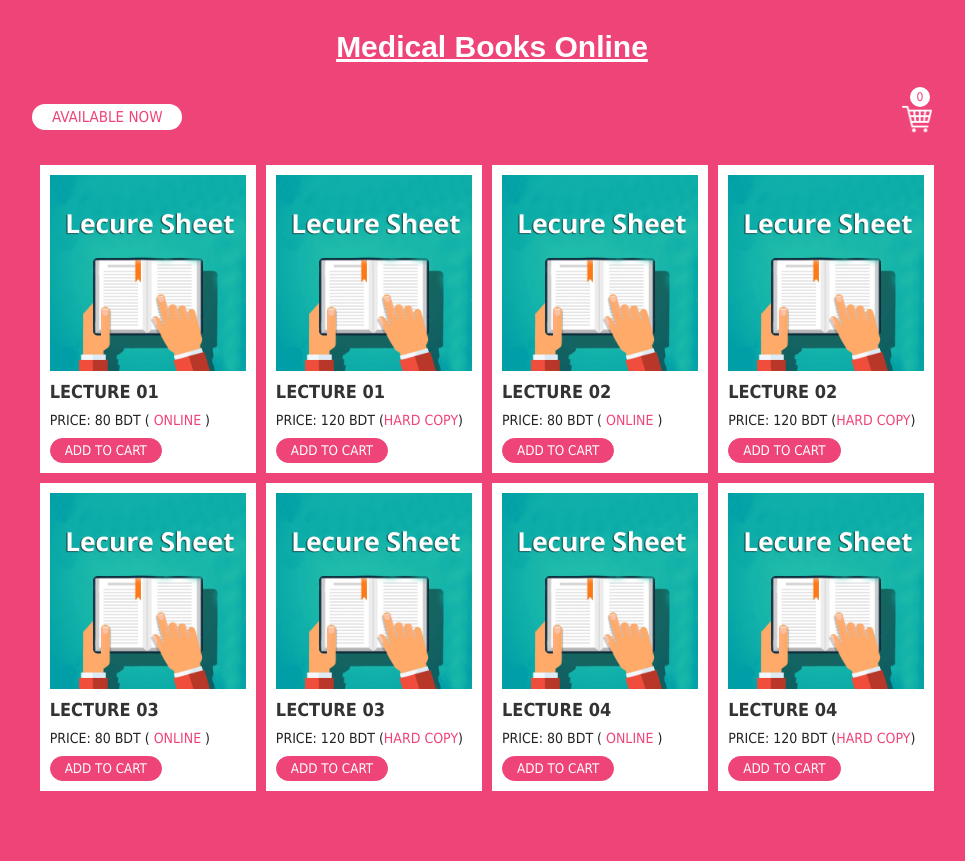
After one commit to msi132043/php-codeigniter-framework, a PHP site: page /lecture-index.html in a window 1280 px wide. The commit adds this page. Shown: the whole page, without its empty margins (148-1113 px from the left). Run offline with PHP 8.4, Linux system fonts and the light colour scheme; some libraries are stand-ins or nearby versions.

Commit message:
update add to cart

```diff
--- a/add-to-cart/css/index.css
+++ b/add-to-cart/css/index.css
@@ -5,6 +5,11 @@
     -webkit-box-sizing: border-box;
     -moz-box-sizing: border-box;
     box-sizing: border-box;
+}
+
+a {
+    text-decoration: none;
+    display: inline-block;
 }
 
 body {
@@ -34,6 +39,7 @@ h1 {
 }
 
 .shoping_card_body h2 {
+    font-family: ;
     display: inline-block;
     background: white;
     color: #ef4478;
@@ -47,13 +53,14 @@ h1 {
 }
 
 .shoping_card_body .items {
-  display: block;
+    display: flex;
+    justify-content: center;
+    flex-wrap: wrap;
     margin: 20px 0;
 }
 
 .shoping_card_body .item {
     background: white;
-  float: left;
     margin: 0 10px 10px 0;
     width: 23.5%;
     padding: 10px;
@@ -80,6 +87,15 @@ h1 {
     color: #222;
 }
 
+.shoping_card_body .item p span {
+    color: #ef4478;
+}
+
+.shoping_card_body .item a {
+    background: #ef4478;
+    color: #fff;
+}
+
 .shoping_card_body .item button {
     border: 1px solid #ef4478;
     padding: 4px 14px;
@@ -102,8 +118,24 @@ h1 {
     outline: none !important;
 }
 
-.shoping_card_body span {
+.shoping_card_body .cart__icon {
     float: right;
+    position: relative;
+}
+
+.shoping_card_body .cart__number {
+    position: absolute;
+    left: 8px;
+    top: -17px;
+    background: #fff;
+    border-radius: 50%;
+    width: 20px;
+    height: 20px;
+    text-align: center;
+    line-height: 20px;
+    font-size: 12px;
+    color: #ef4478;
+
 }
 
 .shoping_card_body .shopping-cart {
@@ -114,4 +146,5 @@ h1 {
     width: 30px;
     height: 30px;
     margin-right: 20px;
+    cursor: pointer;
 }
--- a/add-to-cart/js/index.js
+++ b/add-to-cart/js/index.js
@@ -1,4 +1,6 @@
 $('.add-to-cart').on('click', function () {
+    cartValue++;
+    cartNumber.innerHTML = cartValue;
     var cart = $('.shopping-cart');
     var imgtodrag = $(this).parent('.item').find("img").eq(0);
     if (imgtodrag) {
--- /dev/null
+++ b/add-to-cart/lecture-index.html
@@ -0,0 +1,158 @@
+<!DOCTYPE html>
+<html lang="en">
+
+<head>
+    <meta charset="UTF-8">
+    <title>Medical Books Online</title>
+    <link rel="stylesheet" href="css/index.css">
+</head>
+
+<body>
+
+    <div class="page--content">
+        <section>
+            <div class="container">
+                <div class="row">
+                    <h1>Medical Books Online</h1>
+                    <!-- wrapper -->
+                    <div class="col shoping_card_body">
+                        <h2>Available Now</h2>
+                        <p class="cart__icon">
+                            <i class="shopping-cart"></i>
+                            <span class="cart__number">0</span>
+                            </p>
+                        <div class="clr"></div>
+                        <!-- items -->
+                        <div class="items">
+
+                            <!-- single item -->
+                            <div class="item">
+                                <img src="images/lecture-1.jpg" alt="lecture-1">
+                                <h3>Lecture 01</h3>
+                                <p>
+                                    PRICE: 80 BDT ( <span>Online </span> )
+                                </p>
+                                <button class="add-to-cart" type="button">
+                                    ADD TO CART
+                                </button>
+                            </div>
+                            <!--/ single item -->
+
+                            <!-- single item -->
+                            <div class="item">
+                                <img src="images/lecture-1.jpg" alt="lecture-1">
+                                <h3>Lecture 01</h3>
+                                <p>
+                                    PRICE: 120 BDT (<span>Hard Copy</span>)
+                                </p>
+                                <button class="add-to-cart" type="button">
+                                    ADD TO CART
+                                </button>
+                            </div>
+                            <!--/ single item -->
+
+                            <!-- single item -->
+                            <div class="item">
+                                <img src="images/lecture-1.jpg" alt="lecture-1">
+                                <h3>Lecture 02</h3>
+                                <p>
+                                    PRICE: 80 BDT ( <span>Online </span> )
+                                </p>
+                                <button class="add-to-cart" type="button">
+                                    ADD TO CART
+                                </button>
+                            </div>
+                            <!--/ single item -->
+
+                            <!-- single item -->
+                            <div class="item">
+                                <img src="images/lecture-1.jpg" alt="lecture-1">
+                                <h3>Lecture 02</h3>
+                                <p>
+                                    PRICE: 120 BDT (<span>Hard Copy</span>)
+                                </p>
+                                <button class="add-to-cart" type="button">
+                                    ADD TO CART
+                                </button>
+                            </div>
+                            <!--/ single item -->
+
+                            <!-- single item -->
+                            <div class="item">
+                                <img src="images/lecture-1.jpg" alt="lecture-1">
+                                <h3>Lecture 03</h3>
+                                <p>
+                                    PRICE: 80 BDT ( <span>Online </span> )
+                                </p>
+                                <button class="add-to-cart" type="button">
+                                    ADD TO CART
+                                </button>
+                            </div>
+                            <!--/ single item -->
+
+                            <!-- single item -->
+                            <div class="item">
+                                <img src="images/lecture-1.jpg" alt="lecture-1">
+                                <h3>Lecture 03</h3>
+                                <p>
+                                    PRICE: 120 BDT (<span>Hard Copy</span>)
+                                </p>
+                                <button class="add-to-cart" type="button">
+                                    ADD TO CART
+                                </button>
+                            </div>
+                            <!--/ single item -->
+
+                            <!-- single item -->
+                            <div class="item">
+                                <img src="images/lecture-1.jpg" alt="lecture-1">
+                                <h3>Lecture 04</h3>
+                                <p>
+                                    PRICE: 80 BDT ( <span>Online </span> )
+                                </p>
+                                <button class="add-to-cart" type="button">
+                                    ADD TO CART
+                                </button>
+                            </div>
+                            <!--/ single item -->
+
+                            <!-- single item -->
+                            <div class="item">
+                                <img src="images/lecture-1.jpg" alt="lecture-1">
+                                <h3>Lecture 04</h3>
+                                <p>
+                                    PRICE: 120 BDT (<span>Hard Copy</span>)
+                                </p>
+                                <button class="add-to-cart" type="button">
+                                    ADD TO CART
+                                </button>
+                            </div>
+                            <!--/ single item -->
+
+                        </div>
+                        <!--/ items -->
+                    </div>
+                    <!--/ wrapper -->
+                </div>
+            </div>
+        </section>
+    </div>
+
+
+
+    <footer>
+
+    </footer>
+
+
+    <script src="https://code.jquery.com/jquery-3.4.1.js"></script>
+    <script src="https://cdnjs.cloudflare.com/ajax/libs/jqueryui/1.12.1/jquery-ui.min.js"></script>
+    <script>
+        var cartValue = 0;
+        var cartNumber = document.querySelector(".cart__number");
+        cartNumber.innerHTML = cartValue;
+    </script>
+    <script src="js/index.js"></script>
+</body>
+
+</html>
```
Also changed, not shown: add-to-cart/books-index.html (added, +106 -0 lines), add-to-cart/index.html (+12 -35 lines). Lines whose indentation alone changed are shown as unchanged.
